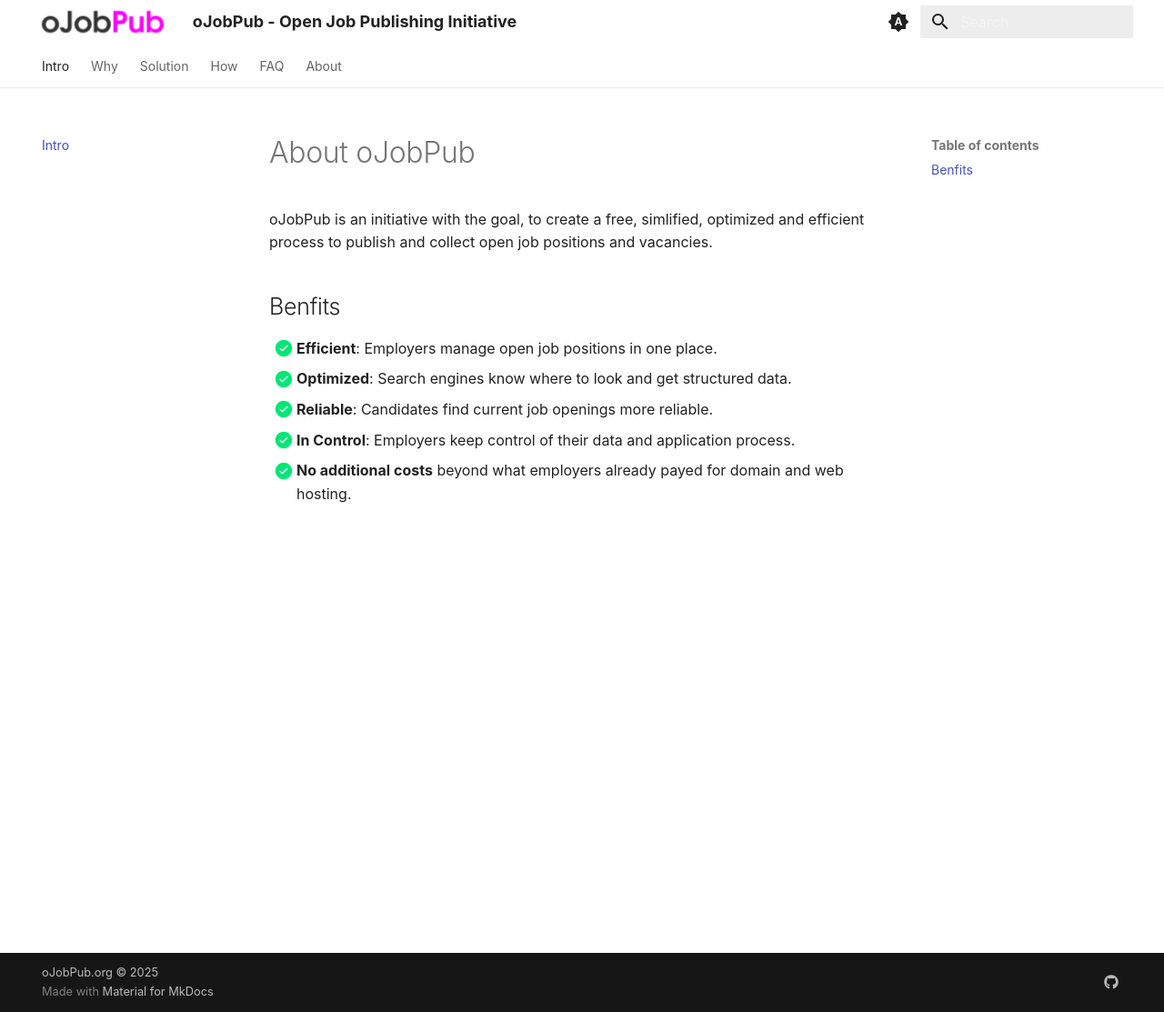
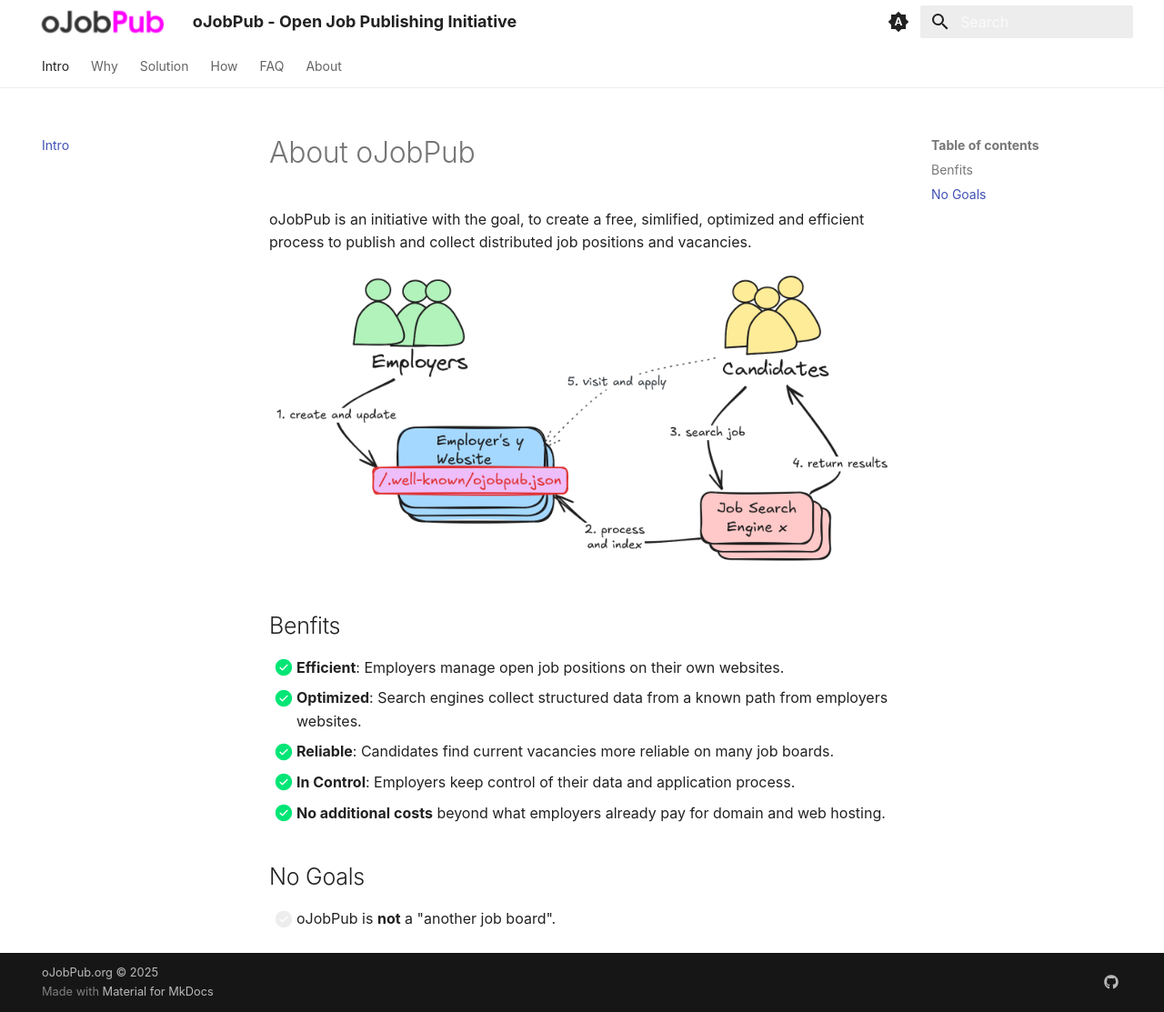
Before and after one commit to letsemploy/docs, an MkDocs documentation site: the page built from docs/index.md, in a window 1280 px wide and 1113 px high. Shown: the whole window at 91% size. Built offline with MkDocs 1.6.1 and Material for MkDocs 9.7.7, drawn with Linux system fonts in a browser that asks for light colours.

Commit message:
clarifications

```diff
--- a/docs/index.md
+++ b/docs/index.md
@@ -1,11 +1,17 @@
 # About oJobPub
 
-oJobPub is an initiative with the goal, to create a free, simlified, optimized and efficient process to publish and collect open job positions and vacancies.
+oJobPub is an initiative with the goal, to create a free, simlified, optimized and efficient process to publish and collect distributed job positions and vacancies.
+
+![](static/nutshell.png)
 
 ## Benfits
 
-- [x] **Efficient**: Employers manage open job positions in one place.
-- [x] **Optimized**: Search engines know where to look and get structured data.
-- [x] **Reliable**: Candidates find current job openings more reliable.
+- [x] **Efficient**: Employers manage open job positions on their own websites.
+- [x] **Optimized**: Search engines collect structured data from a known path from employers websites.
+- [x] **Reliable**: Candidates find current vacancies more reliable on many job boards.
 - [x] **In Control**: Employers keep control of their data and application process.
-- [x] **No additional costs** beyond what employers already payed for domain and web hosting.
+- [x] **No additional costs** beyond what employers already pay for domain and web hosting.
+
+## No Goals
+
+- [ ] oJobPub is **not** a "another job board".
```
Also changed, not shown: docs/static/nutshell.png.
